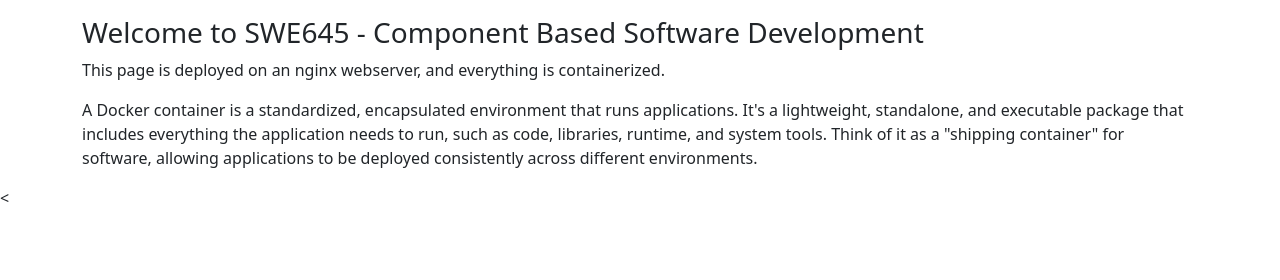
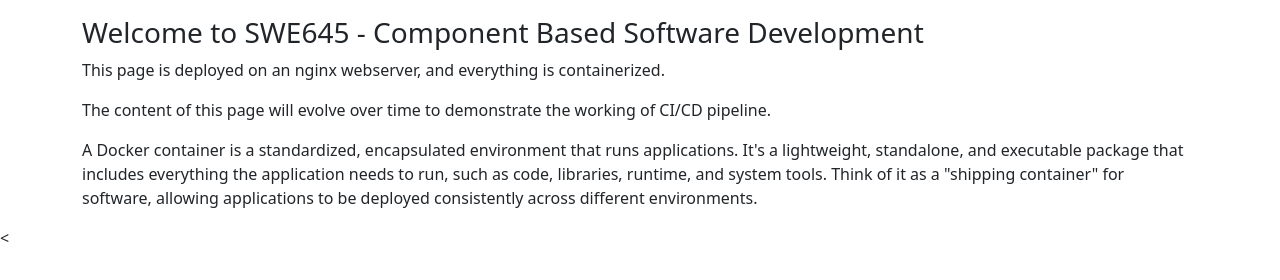
Before and after one commit to dubeyv/assignment2, a plain HTML site: page index.html in a window 1280 px wide. Drawn offline with nearby package versions, Linux system fonts and the light colour scheme.

Commit message:
Updated index.html

```diff
--- a/index.html
+++ b/index.html
@@ -11,6 +11,7 @@
 	<div class="container mt-3">
 		<h3> Welcome to SWE645 - Component Based Software Development </h3>
 		<p> This page is deployed on an nginx webserver, and everything is containerized. </p>
+		<p> The content of this page will evolve over time to demonstrate the working of CI/CD pipeline. </p>
 		<p> A Docker container is a standardized, encapsulated environment that runs applications.
 		It's a lightweight, standalone, and executable package that includes everything the application needs to run, such as code, libraries, runtime, and system tools. Think of it as a "shipping container" for software, allowing applications to be deployed consistently across different environments. </p>
 	</div>
```
